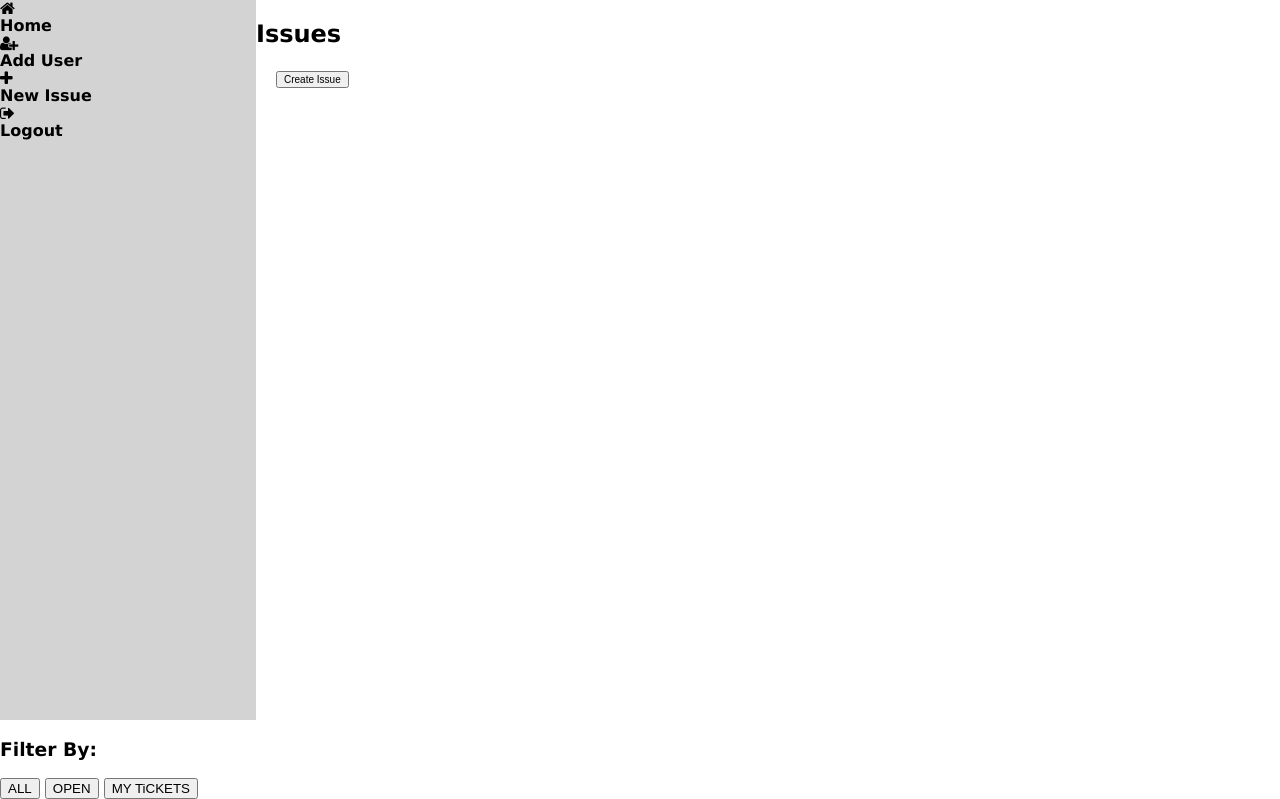
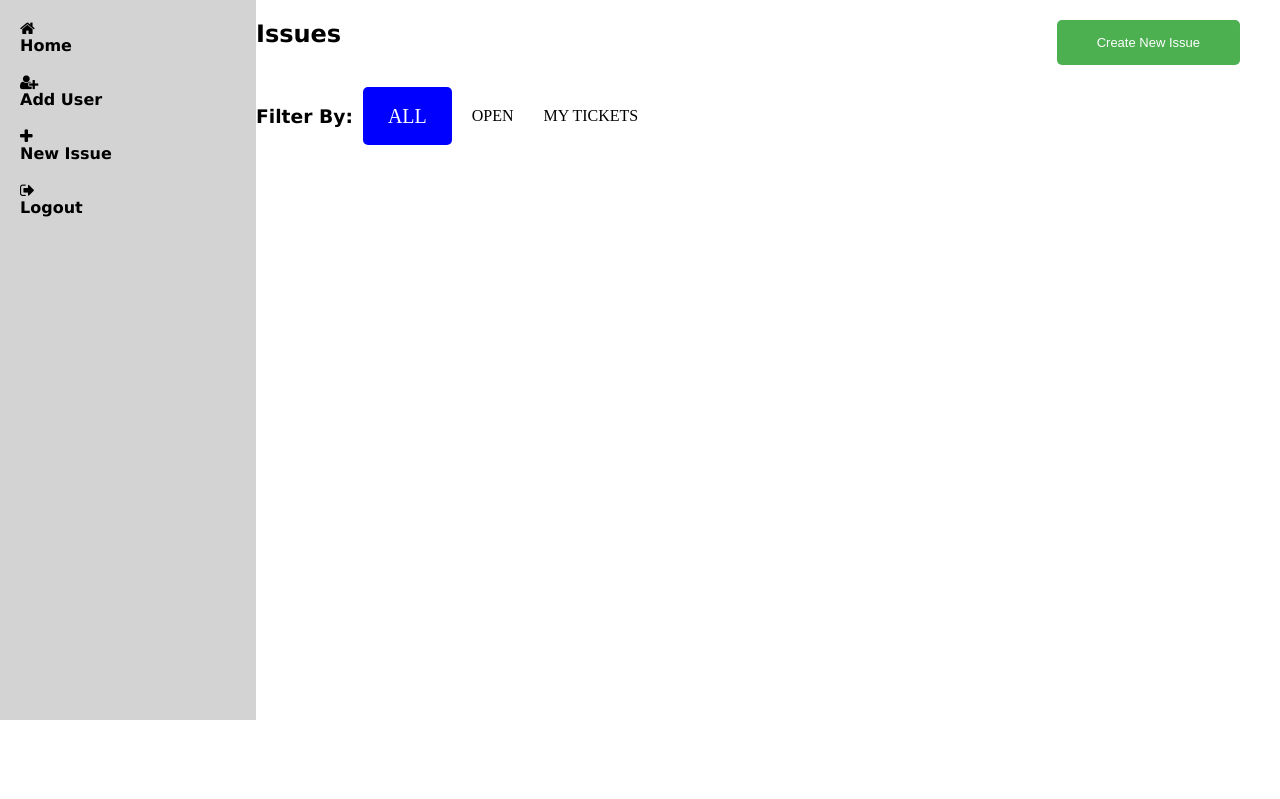
Before and after one commit to majesty101/Info2180-project2, a PHP site: page /homeScreen.html in a window 1280 px wide. Shown: the part 80-879 px from the top of the page. After the commit the page ends 800 px from the top, so only its background shows below. Run offline with PHP 8.4, Linux system fonts and the light colour scheme.

Commit message:
Updated homeScreen.html and style.css file

```diff
--- a/homeScreen.html
+++ b/homeScreen.html
@@ -17,25 +17,28 @@
 
          <!--SideBar-->
         <div class = "sidebar">
-            <i class="fa fa-home"></i><a href="#homet">Home</a>
-            <i class="fa fa-user-plus"></i><a href="#addUser">Add User</a>
-            <i class="fa fa-plus"></i><a href="#newIssue">New Issue</a>
+            <i class="fa fa-home"></i><a href="#homet">Home</a><br>
+            <i class="fa fa-user-plus"></i><a href="#addUser">Add User</a><br>
+            <i class="fa fa-plus"></i><a href="#newIssue">New Issue</a><br>
             <i class="fa fa-sign-out"></i><a href="#LogOut">Logout</a>
+        </div>
 
-        </div>
         <!--home screen header-->
         <div class= "homescreenhead">
+            <div class = bigissues>
+                <h2>Issues
+                    <button type="issue" id="issue"> Create New Issue </button>
+                </h2>
+            </div><br>
 
-          <h2>Issues</h2>
-          <button type="issue" id="issue">Create Issue</button>
-        </div>
 
         <!--Table issue-->
-         <div class= "table issue">
+            <div class = "filterbtns">
                 <h3>Filter By: </h3>
                 <button type="allissue" id="allissue">ALL</button>
                 <button type="openissue" id="openissue">OPEN</button>
-         <button type="ticket" id="ticket">MY TiCKETS</button>
+                <button type="ticket" id="ticket">MY TICKETS</button>
+            </div>
         </div>
 
 
--- a/styles.css
+++ b/styles.css
@@ -37,8 +37,8 @@ body{
     flex-direction: column;
     background-color: #d3d3d3;
     grid-row: 2;
+    padding: 20px;
 }
-
 
 .sidebar div{
     margin-top: 20px;
@@ -89,7 +89,6 @@ form label{
 
 
 /*Create Issue Code Start*/
-
 #description{
     background-color: #ededed;
     border: 1;
@@ -113,13 +112,76 @@ select{
 }
 
 /*Create Issue Code End*/
+#issue{
+    background-color: #4CAF50; /* Green */
+    border: none;
+    color: white;
+    padding-left: 40px;
+    padding-right: 40px;
+    padding-top: 15px;
+    padding-bottom: 15px;
+    text-decoration: bold;
+    font-size: 20px;
+    border-radius: 5px;
+    cursor: pointer;
+    float: right;
+    margin-right: 40px;
+}
 
+#allissue{
+    background-color: blue; /* Blue */
+    border: none;
+    color: white;
+    padding-left: 25px;
+    padding-right: 25px;
+    padding-top: 2px;
+    padding-bottom: 2px;
+    text-decoration: none;
+    display: inline-block;
+    font-size: 20px;
+    font-family: 'Times New Roman', Times, serif;
+    border-radius: 5px;
+    cursor: pointer;
+}
+
+#openissue{
+    background-color: white;
+    font-family: 'Times New Roman', Times, serif;
+    border: none;
+    color: black;
+    padding: 10px;
+    text-align: center;
+    text-decoration: none;
+    display: inline-block;
+    font-size: 16px;
+    border-radius: 5px;
+    cursor: pointer;
+}
+
+#ticket{
+    background-color: white;
+    font-family: 'Times New Roman', Times, serif;
+    border: none;
+    color: black;
+    padding: 10px;
+    text-align: center;
+    text-decoration: none;
+    display: inline-block;
+    font-size: 16px;
+    border-radius:5px;
+    cursor: pointer;
+}
+
+.filterbtns {
+    display: flex;
+    flex-direction: row;
+    grid-gap: 10px;
+}
 
 /*Detailed Issue Code Start*/
-
 #issue{
     margin-left: 20px;
-    font-size: 10px;
+    font-size: 13px;
 }
 
 #para{
```
Lines whose indentation alone changed are shown as unchanged.
